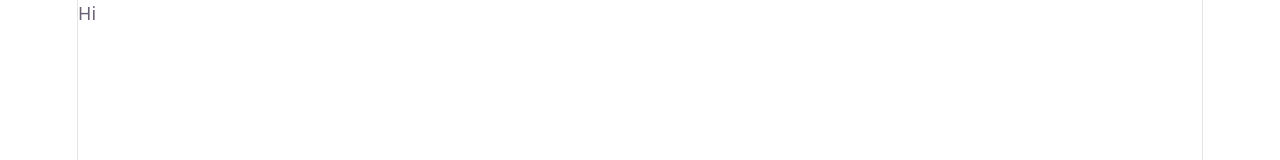
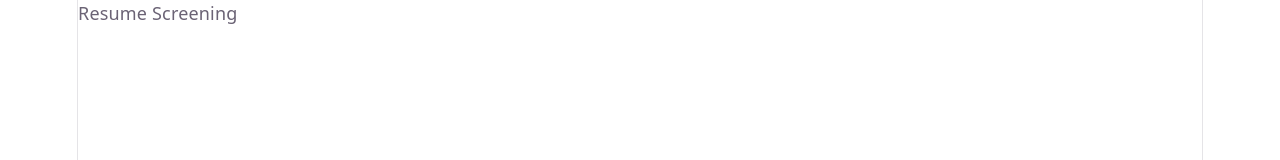
Before and after one commit to anjali-singh-11/AI-Resume-Scorer, a React (Vite) app: page / in a window 1280 px wide. Shown: the top 160 px of the page. Built offline with nearby package versions, Linux system fonts and the light colour scheme.

Commit message:
Design SideBar

```diff
--- a/src/App.jsx
+++ b/src/App.jsx
@@ -2,13 +2,14 @@ import { useState } from 'react'
 import reactLogo from './assets/react.svg'
 import viteLogo from './assets/vite.svg'
 import './App.css'
+import SideBar from './component/Sidebar/sideBar'
 
 function App() {
   const [count, setCount] = useState(0)
 
   return (
     <div className='App'>
-      Hi
+      <SideBar />
     </div>
   )
 }
--- a/src/component/Sidebar/sideBar.jsx
+++ b/src/component/Sidebar/sideBar.jsx
@@ -1,10 +1,14 @@
 import React from 'react'
 import styles from './SideBar.module.css'
 
-const sideBar = () => {
+const SideBar = () => {
   return (
-    <div>sideBar</div>
+    <div className={styles.sidebar}>
+        <div className={styles.sidebarIcon}>
+            <div>Resume Screening</div>
+        </div>
+    </div>
   )
 }
 
-export default sideBar
+export default SideBar
```
